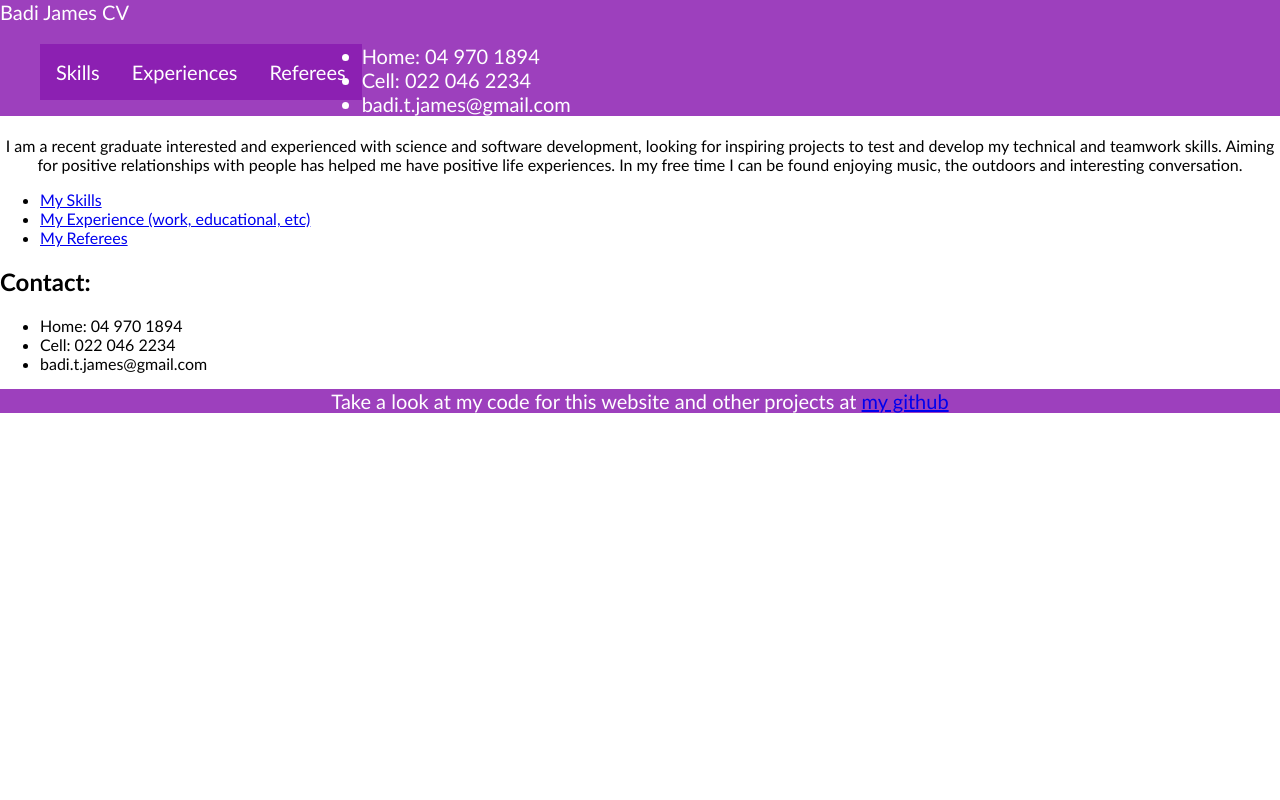
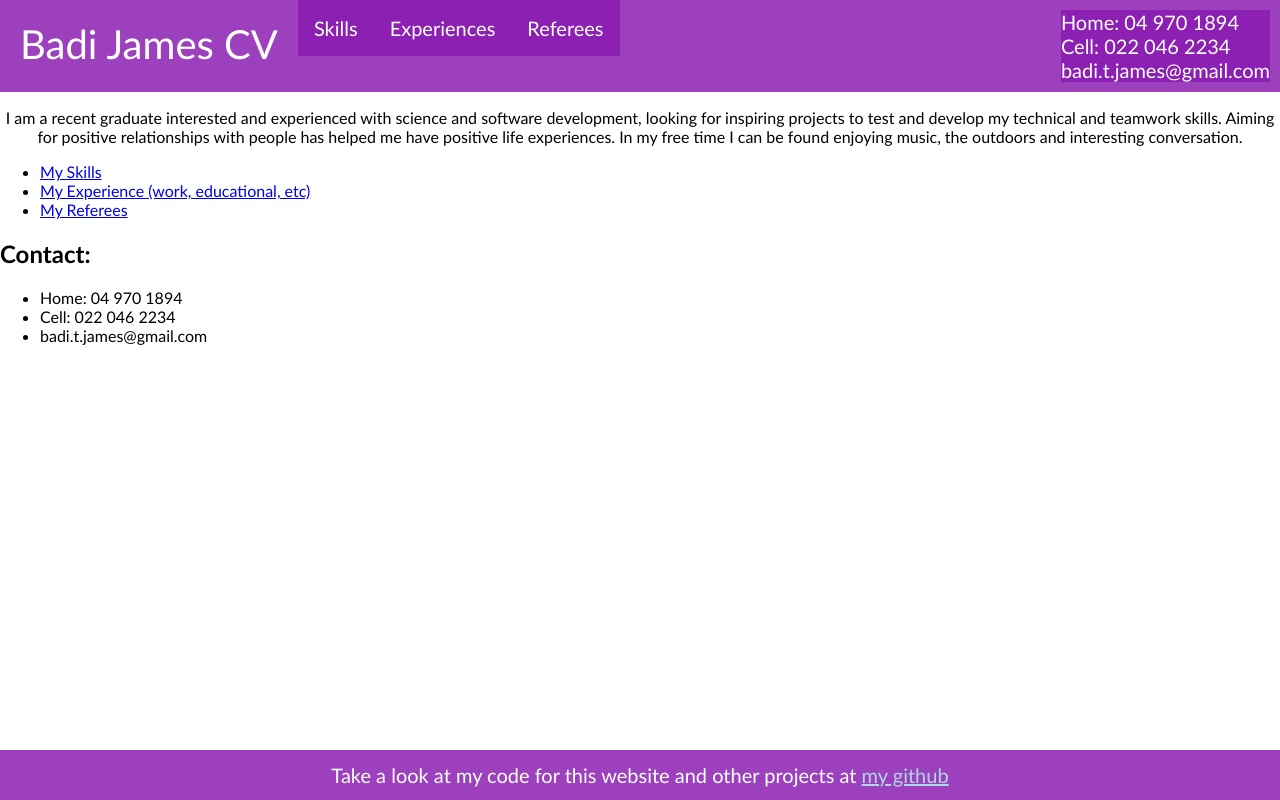
Before and after one commit to MicrowavedScrambledEggs/WebCV, a Django app: page / in a window 1280 px wide. Run offline with Django 3.2, Linux system fonts and the light colour scheme.

Commit message:
css for top and bottom bars

```diff
--- a/badicv/static/badicv/index.css
+++ b/badicv/static/badicv/index.css
@@ -6,10 +6,32 @@
 	background-color: rgba(124, 0, 167, 0.75);
 	color: white;
 	font-size: 20px;
+	width: 100%;
+}
+
+.titleBar {
+	position: static;
+	top: 0;
+	/*height: 80px;*/
+	overflow: auto;
+}
+
+.bar_contact {
+    /*position: absolute;
+    right: 0;
+	top: 0;*/
+	padding: 10px;
+	float: right;
 }
 
 .bottom_bar {
-	position: bottom;
+	bottom: 0;
+	position: absolute;
+	height: 50px;
+}
+
+.bottom_bar a {
+	color: lightblue;
 }
 
 a.titleBar {
@@ -17,11 +39,18 @@ a.titleBar {
 }
 
 .title {
-	font-size: 32px;
+	font-size: 40px;
+	padding: 20px;
 }
 
 .description , .bottom_bar{
 	text-align: center;
+}
+
+.bottom_text {
+	position: absolute;
+	top: 13px;
+	width: 100%;
 }
 
 body {
@@ -29,7 +58,7 @@ body {
 	padding: 0;
 }
 
-ul .title_object{
+ul.title_object{
     list-style-type: none;
     margin: 0;
     padding: 0;
@@ -37,7 +66,7 @@ ul .title_object{
     background-color: rgba(124, 0, 167, 0.5);
 }
 
-li.title_object{
+.title_object{
     float: left;
 }
 
--- a/badicv/templates/badicv/base.html
+++ b/badicv/templates/badicv/base.html
@@ -10,13 +10,13 @@
 	<body>
 
 		<div class=titleBar>
-			<div class=title_object>Badi James CV</div>
+			<div class=title_object><div class=title>Badi James CV</div></div>
 			<ul class=title_object>
 				<li class=title_object><a href="/skill/">Skills</a></li>
 				<li class=title_object><a href="/experience/">Experiences</a></li>
 				<li class=title_object><a href="/referee/">Referees</a></li>
 			</ul>
-			<div class=title_object>
+			<div class=bar_contact>
 				<ul class=title_object>
 					<li>Home: 04 970 1894</li>
 					<li>Cell: 022 046 2234</li>
@@ -28,8 +28,10 @@
 		{% endblock %}
 
 		<div class=bottom_bar>
-			Take a look at my code for this website and other projects at
-			<a href="https://github.com/MicrowavedScrambledEggs">my github</a>
+			<div class=bottom_text>
+				Take a look at my code for this website and other projects at
+				<a href="https://github.com/MicrowavedScrambledEggs">my github</a>
+			</div>
 		</div>
 	</body>
 </html>
```
